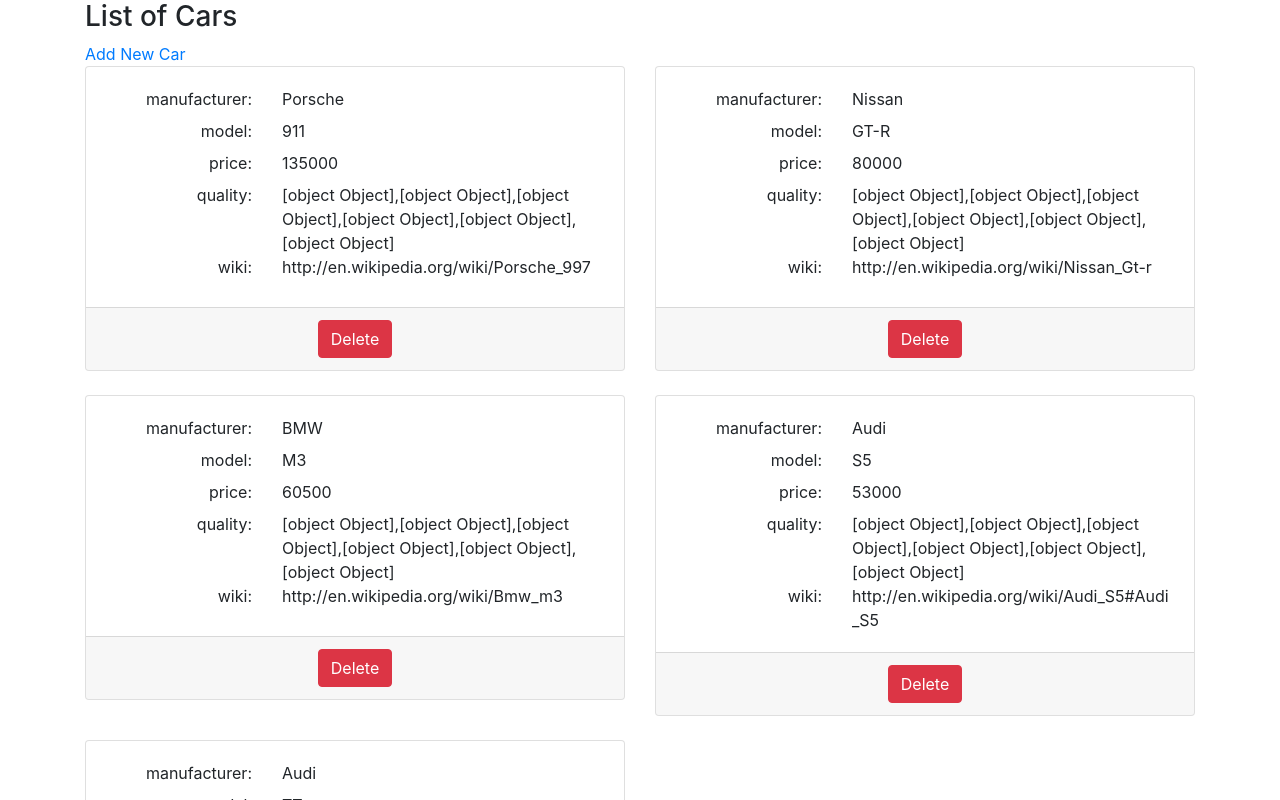
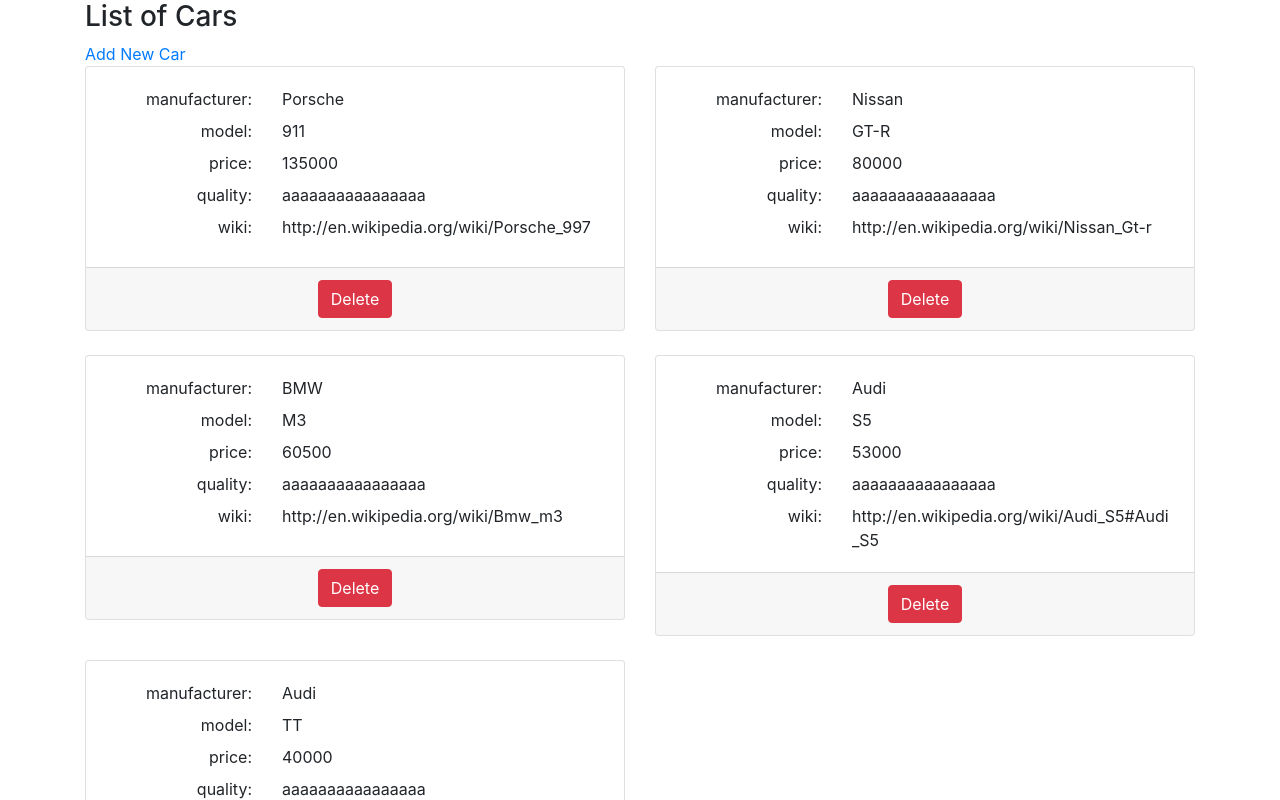
Before and after one commit to AlePericolo/crud-react-app, a React (Create React App) app: page / in a window 1280 px wide. Shown: the top 800 px of the page. Built offline with nearby package versions, Linux system fonts and the light colour scheme; data requests are answered from the project's data file.

Commit message:
WIP nested array object

```diff
--- a/src/components/Grid.js
+++ b/src/components/Grid.js
@@ -58,10 +58,36 @@
                 <div key={index}>
                     <div className="row">
                         <label className="col-sm-4 text-right">{props.keys[index]}:</label>
-                    <div className="col-sm-8">{props.data[key].toString()}</div>
+                        <HandleContent data={props.data[key]} />
                     </div>
                 </div>
             )
+        }else{
+            return '';
         }
     })
 }
+
+const HandleContent = (props) => {
+    if(props.data instanceof Array){
+        /*return 'a'*/
+        console.log(Object.keys(props));
+        /*
+        props.data.map((obj, index) => {
+
+            console.log(obj);
+            console.log(index);
+            console.log(obj.name);
+            return (
+                <p key={index}>
+                    obj.toString()
+                </p>
+            );
+        })
+        */
+       return <div className="col-sm-8">aaaaaaaaaaaaaaaa</div>
+    }else{
+        return <div className="col-sm-8">{props.data}</div>
+    }
+
+}
```
Lines whose indentation alone changed are shown as unchanged.
